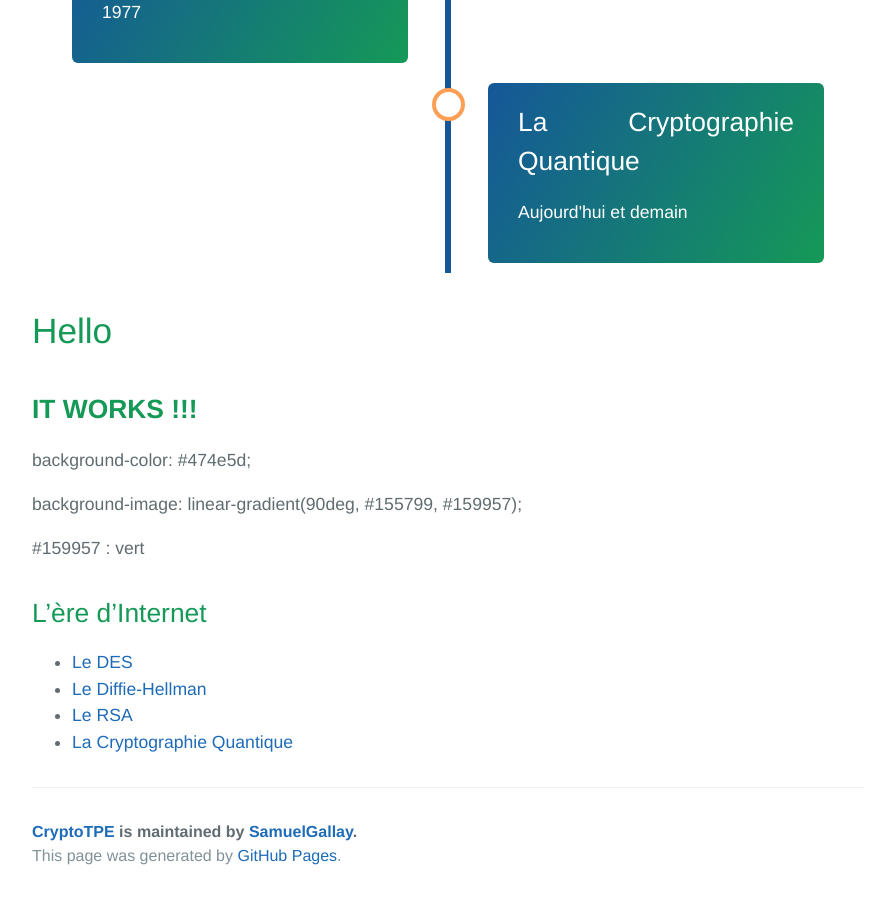
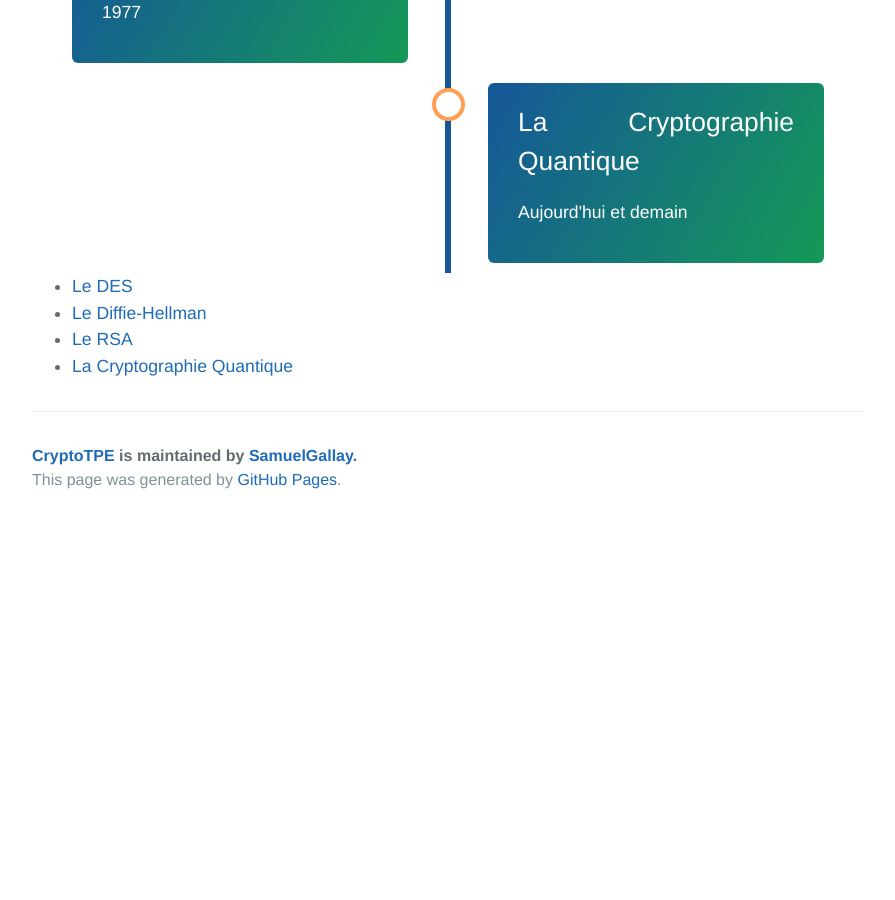
Before and after one commit to SamuelGallay/CryptoTPE, a Jekyll site: the page built from pages/4_Internet/0_index.md, in a window 1280 px wide and 900 px high, scrolled down 841 px. Shown: the whole window, without its empty margins (192-1087 px from the left). Built offline with Jekyll 4.4.1, drawn with Linux system fonts in a browser that asks for light colours; our own code applies the rules of GitHub Pages for plain Markdown files; after the commit the page ends 1365 px from its top, so only the background shows below that.

Commit message:
internet : page de garde

```diff
--- a/pages/4_Internet/0_index.md
+++ b/pages/4_Internet/0_index.md
@@ -38,18 +38,6 @@ precedente: /guerres/
 </div>
 
 
-# Hello
-
-## **IT WORKS !!!**
-
-background-color: #474e5d;
-
-background-image: linear-gradient(90deg, #155799, #159957);
-
-#159957 : vert
-
-
-## L'ère d'Internet
 * [Le DES]({{ "/des/" | relative_url }})
 * [Le Diffie-Hellman]({{ "/diffie-hellman/" | relative_url }})
 * [Le RSA]({{ "/rsa/" | relative_url }})
```
